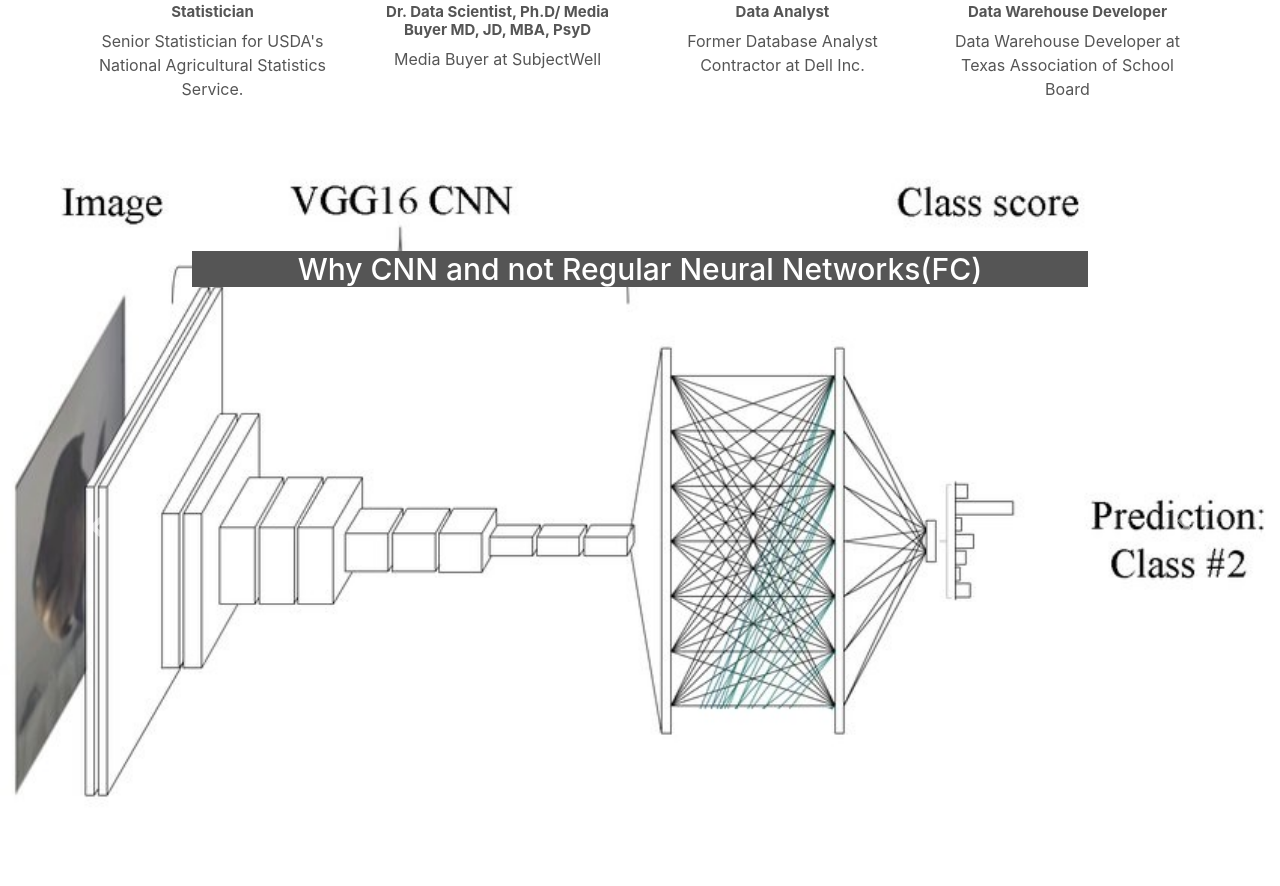
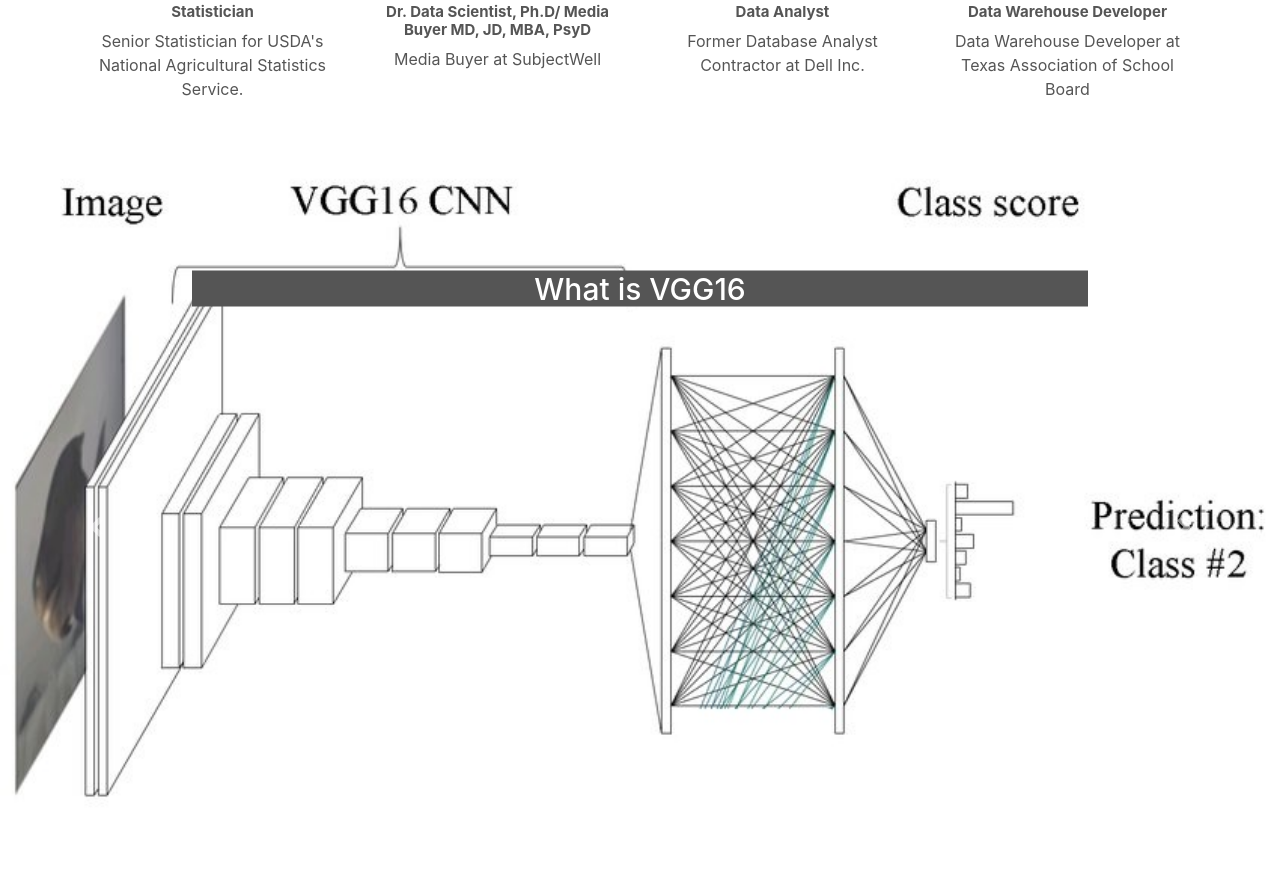
Before and after one commit to nomadtomas/cancerAi, a Flask app: page / in a window 1280 px wide; the page is wider, and only the part inside the window is pictured. Shown: the part 2514-3400 px from the top of that part. Run offline with Flask 2, Linux system fonts and the light colour scheme; some libraries are stand-ins or nearby versions.

Commit message:
updated pictures

```diff
--- a/cancerAi/templates/index.html
+++ b/cancerAi/templates/index.html
@@ -222,55 +222,71 @@
             </ol>
             <div class="carousel-inner">
               <div class="carousel-item active">
-                <img src="static/images/vgg16.jpg" class="d-block w-100" alt="...">
+                <img src="../static/images/vgg16.jpg" class="d-block w-100" alt="...">
                 <div class="carousel-caption d-none d-md-block" id="details">
-                  <h5>Why CNN and not Regular Neural Networks(FC)</h5><br>
-                  <p>Fully connected neural networks are good classifiers, however they aren't good for feature extraction.
-                    Before the emergence on CNNs the state-of-the-art was to extract explicit features from images and then classify these features.
-                    CNNs are trained to identify and extract the best features from the images for the problem at hand. That is their main strength.
-                    The latter layers of a CNN are fully connected because of their strength as a classifier.
-                    CNN do not try to understand the entire problem at once. It looks at the input piece by piece, derives low level features,
-                    through many layers, hierarchically. These helps the deep learning models to learn complicated patterns, by gradually building
-                    them from simpler ones.  This helps them to not only ‘see’ the features but also see the hierarchy of how these features are built upon.
-                    </p>
+                  <h5>What is VGG16</h5><br>
+                  <p>
+                      VGG(Visual Geometry Group) is a Convolutional Neural Network architecture. It was submitted to Large Scale Visual Recognition Challenge 2014 (ILSVRC2014) and the model achieved 92.7%  test accuracy in ImageNet. ImageNet is one the on the largest data-set available over 14 million images.
+
+                      Building blocks of every Convolutional Neural Network
+                      There are four main operations in the Convolutional Neural Networks.<br>
+                      1.	Convolution<br>
+                      2.	Non Linearity (ReLU)<br>
+                      3.	Pooling or Sub Sampling<br>
+                      4.	Classification (Fully Connected Layer)
+
+                  </p>
                 </div>
               </div>
               <div class="carousel-item">
-                <img src="../static/images/Screen Shot 2019-07-01 at 2.03.24 PM.png" class="d-block w-100" alt="...">
+                <img src="../static/images/vggarchi.png" class="d-block w-100" alt="...">
                 <div class="carousel-caption d-none d-md-block">
-                  <h5></h5>
-                  <p></p>
+                  <h5>Convolution</h5>
+                  <p>
+                      In this layer we extract the features.  The size of the Feature Map (Convolved Feature) is controlled by three parameters that we need to decide before the convolution step is performed. The width of conv. layers (the number of channels) is rather small, starting from 64 in the first layer and then increasing by a factor of 2 after each max-pooling layer, until it reaches 512. <br>
+                      •	Filters<br>
+                      •	Stride<br>
+                      •	Zero-padding
+
+                  </p>
                 </div>
               </div>
               <div class="carousel-item">
                 <img src="../static/images/vgg16.png" class="d-block w-100" alt="...">
                 <div class="carousel-caption d-none d-md-block">
-                  <h5>Hidden Layers/Feature Extraction</h5>
-                  <p>•	Convolution is one of the main building blocks of a CNN.  In the case of a CNN, the convolution is performed on the input data with the use of a filter or kernel (these terms are used interchangeably) to then produce a feature map.<br>
-                      •	We execute a convolution by sliding the filter over the input. At every location, a matrix multiplication is performed and sums the result onto the feature map. After performing numerous convolutions on our input, all these different feature maps are created and are put together as the final output of the convolution layer.<br>
-                      •	ReLU layer (activation) is used to bring non-linearity to the network. It sets all the negative pixels to zero and performs element wise operation. The original image is scanned in multiple Convolution and ReLU layers for locating hidden features and patterns in the image. The output is a Rectified Feature Map.
-                      </p>
-                </div>
-              </div>
-              <div class="carousel-item">
-                <img src="../static/images/padding.png" class="d-block w-100" alt="...">
-                <div class="carousel-caption d-none d-md-block">
-                  <h5>Hidden Layers/Feature Extraction</h5>
-                  <p>Because the size of the feature map is always smaller than the input, we have to do something to prevent our feature map from shrinking. This is where we use padding. This ensures that each pixel in the image is given an opportunity to be at the center of the filter.  This is often not a problem for large images and small filters but can be a problem with small images. It can also become a problem once a number of convolutional layers are stacked.  The ‘padding‘ value of ‘same‘ calculates and adds the padding required to the input image (or feature map) to ensure that the output has the same shape as the input. Here stride is the step the convolution filter moves each time. A slide 1 means filter slides pixel by pixel.</p>
+                  <h5>Non-Linearity</h5>
+                  <p>
+                      An additional operation called ReLU has been used after every Convolution operation.<br>
+                      •	ReLU is an element wise operation (applied per pixel) and replaces all negative pixel values in the feature map by zero. <br>
+                      •	The purpose of ReLU is to introduce non-linearity in our ConvNet, since most of the real-world data we would want our ConvNet to learn would be non-linear (Convolution is a linear operation – element wise matrix multiplication and addition, so we account for non-linearity by introducing a non-linear function like ReLU). The output feature map here is also referred to as the ‘Rectified’ feature map.
+                  </p>
                 </div>
               </div>
               <div class="carousel-item">
                 <img src="../static/images/Pooling_Simple_max.png" class="d-block w-100" alt="...">
                 <div class="carousel-caption d-none d-md-block">
-                  <h5>Hidden Layers/Feature Extraction</h5>
-                  <p>This Rectified Feature Map is fed as input to the pooling layer, which basically reduces the dimensionality of the feature map. The output is a Pooled Feature Map.Function of pooling is to continuously reduce the dimensionality i,e reduce the number of parameters ansd computation in the network. Maxpooling takes the maximum value in each window, our size is 2*2. This decrease the feature map while at the same time keeping the significant information. In this model, Spatial pooling is carried out by five max-pooling layers, performed after some of the convolutional layers.</p>
+                  <h5>The Pooling Step</h5>
+                  <p>•	We define a spatial neighborhood (2×2 window) and take the largest element from the rectified feature map within that window. We slide our 2 x 2 window by 2 cells (also called ‘stride’) and take the maximum value in each region.<br>
+                      •	This Rectified Feature Map is fed as input to the pooling layer, which basically reduces the dimensionality of the feature map, thereby reducing the number of parameters and computation in the network while keeping the significant information hence controlling overfitting.<br>
+                      •	The output is a Pooled Feature Map. Function of pooling is to continuously reduce the dimensionality i,e reduce the number of parameters and computation in the network. <br>
+                      •	Helps us arrive at an almost scale invariant representation of our image. This is very powerful since we can detect objects in an image no matter where they are.
+                      </p>
                 </div>
               </div>
               <div class="carousel-item">
                 <img src="../static/images/softmax.png" class="d-block w-100" alt="...">
                 <div class="carousel-caption d-none d-md-block">
                   <h5>Classification</h5>
-                  <p>We Fatten the layers to convert 3D into 1D vector to pass through softmax.  The softmax is normally applied to the last layer in a neural net.  It converts the output of the last layer of your neural network into what is essentially a probability distribution. </p>
+                  <p>We Fatten the layers to convert 3D into 1D vector to pass through softmax.<br>
+                      •	The output from the convolutional and pooling layers represent high-level features of the input image. The purpose of the Fully Connected layer is to use these features for classifying the input image into various classes based on the training dataset. The image classification task we set out to perform has two possible outputs,Benign or Malignant.
+                  </p>
+                </div>
+              </div>
+              <div class="carousel-item">
+                <img src="../static/images/firstpart.png" class="d-block w-100" alt="...">
+                <div class="carousel-caption d-none d-md-block">
+                  <h5></h5>
+                  <p></p>
                 </div>
               </div>
               <div class="carousel-item">
```
Also changed, not shown: other parts of cancerAi/templates/index.html (+30 -9 lines), cancerAi/static/images/fifthimage.png (added), cancerAi/static/images/firstimage.png (added), cancerAi/static/images/firstpart.png (renamed from cancerAi/static/images/Screen Shot 2019-07-01 at 2.03.24 PM.png), cancerAi/static/images/fourthimage.png (added), cancerAi/static/images/secondimage.png (added), cancerAi/static/images/sixthimage.png (added), cancerAi/static/images/thirdimage.png (added), cancerAi/static/images/val_acc2.png (added), cancerAi/static/images/val_loss2.png (added), cancerAi/static/images/vggarchi.png (added).
